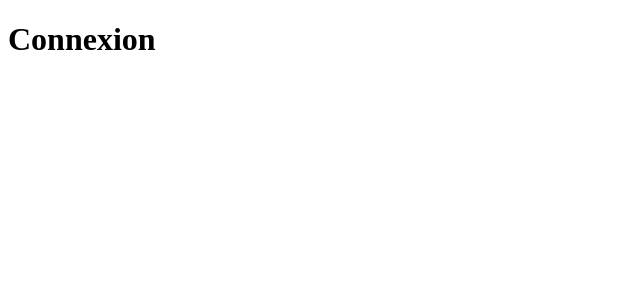
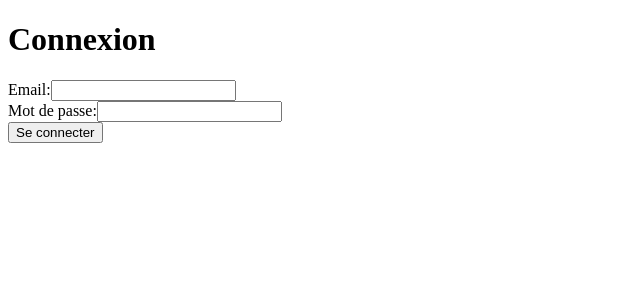
Before and after one commit to kilianrdgs/g4-allergy, a Nuxt app: page /connexion in a window 1280 px wide. Shown: the top 300 px of the page, without its empty margins (0-640 px from the left). Built offline with nearby package versions, Linux system fonts and the light colour scheme.

Commit message:
connexion fonctionnelle

```diff
--- a/pages/connexion/index.vue
+++ b/pages/connexion/index.vue
@@ -1,13 +1,60 @@
 <template>
+   <div>
      <h1>Connexion</h1>
+     <form @submit.prevent="connexion">
+       <div>
+         <label for="email">Email:</label>
+         <input type="email" id="email" v-model="email" required>
+       </div>
+       <div>
+         <label for="password">Mot de passe:</label>
+         <input type="password" id="password" v-model="password" required>
+       </div>
+       <button type="submit">Se connecter</button>
+     </form>
+   </div>
  </template>
 
  <script>
  export default {
-        name: "connexion"
+   name: "Connexion",
+   data() {
+     return {
+       email: "",
+       password: "",
+     };
+   },
+   methods: {
+  async connexion() {
+    try {
+      console.log(this.email)
+      console.log(this.password)
+      const response = await fetch('http://localhost:3001/connexion', {
+        method: 'POST',
+        headers: {
+          'Content-Type': 'application/json',
+        },
+        body: JSON.stringify({
+          email: this.email,
+          password: this.password,
+        }),
+      });
+
+      if (!response.ok) {
+        throw new Error('Erreur lors de la connexion');
       }
+
+      const data = await response.json();
+
+      console.log(data);
+    } catch (error) {
+      console.error('Erreur lors de la connexion:', error.message);
+    }
+  },
+},
+
+ };
  </script>
 
-    <style>
-
+ <style scoped>
  </style>
```
Lines whose indentation alone changed are shown as unchanged.
